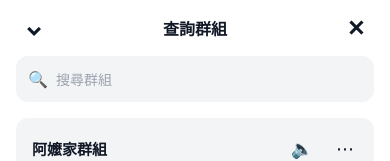
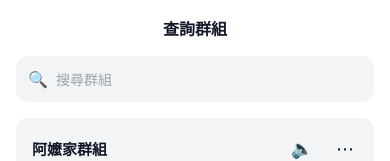
Before and after one commit to abc123936/http, a React Native app: screen /Tabs in a window 390 px wide. Shown: the top 161 px of the page. Built offline with nearby package versions, Linux system fonts and the light colour scheme.

Commit message:
fix web touch

```diff
--- a/screens/ScreenGroupList.tsx
+++ b/screens/ScreenGroupList.tsx
@@ -10,6 +10,7 @@ import {
   TextInput,
   Modal,
   TouchableOpacity,
+  Platform,
 } from "react-native";
 
 type GroupItem = {
@@ -83,25 +84,16 @@ export default function ScreenGroupList({ navigation }: any) {
     navigation.navigate("ReviewMembers", { group: g });
   };
 
-  // Header：群組列表頁的 back/close（這頁通常不用回上一頁，就先提示）
-  const onClose = () => Alert.alert("關閉", "目前已在群組列表頁");
-  const onBack = () => Alert.alert("返回", "目前已在群組列表頁");
-
   const openMembers = (g: GroupItem) => {
     navigation.navigate("MemberList", { group: g });
   };
 
+  // 修改後的 Header：拿掉了左右按鈕，只留標題置中
   const renderHeader = (title: string) => (
     <View style={styles.header}>
-      <Pressable style={styles.headerBtn} onPress={onBack} hitSlop={12}>
-        <Text style={styles.headerIcon}>⌄</Text>
-      </Pressable>
-
-      <Text style={styles.headerTitle}>{title}</Text>
-
-      <Pressable style={styles.headerBtn} onPress={onClose} hitSlop={12}>
-        <Text style={styles.headerIcon}>✕</Text>
-      </Pressable>
+      <View style={styles.headerTitleContainer}>
+        <Text style={styles.headerTitle}>{title}</Text>
+      </View>
     </View>
   );
 
@@ -117,7 +109,11 @@ export default function ScreenGroupList({ navigation }: any) {
             onChangeText={setQuery}
             placeholder="搜尋群組"
             placeholderTextColor="#9ca3af"
-            style={styles.searchInput}
+            // 針對網頁版優化輸入框
+            style={[
+              styles.searchInput,
+              Platform.OS === "web" && ({ outlineStyle: "none" } as any),
+            ]}
             autoCorrect={false}
           />
           {query.length > 0 ? (
@@ -174,7 +170,7 @@ export default function ScreenGroupList({ navigation }: any) {
         onRequestClose={closeMenu}
       >
         <Pressable style={styles.modalBackdrop} onPress={closeMenu}>
-          <View />
+          <View style={{ flex: 1 }} />
         </Pressable>
 
         <View style={styles.sheet}>
@@ -226,16 +222,19 @@ const styles = StyleSheet.create({
     height: 56,
     flexDirection: "row",
     alignItems: "center",
+    justifyContent: "center",
     paddingHorizontal: 12,
   },
-  headerBtn: { width: 44, alignItems: "center", justifyContent: "center" },
-  headerIcon: { fontSize: 22, fontWeight: "900", color: "#111827" },
+  headerTitleContainer: {
+    flex: 1,
+    alignItems: "center",
+    justifyContent: "center",
+  },
   headerTitle: {
-    flex: 1,
-    textAlign: "center",
     fontSize: 16,
     fontWeight: "800",
     color: "#111827",
+    textAlign: "center",
   },
   searchWrap: { paddingHorizontal: 16, paddingBottom: 6 },
   searchBox: {
@@ -248,7 +247,14 @@ const styles = StyleSheet.create({
     gap: 8,
   },
   searchIcon: { fontSize: 16 },
-  searchInput: { flex: 1, fontSize: 14, color: "#111827" },
+  searchInput: {
+    flex: 1,
+    fontSize: 14,
+    color: "#111827",
+    ...Platform.select({
+      web: { cursor: "text" } as any
+    })
+  },
   searchClear: { fontSize: 16, color: "#6b7280", fontWeight: "800" },
   card: {
     height: 60,
--- a/screens/ScreenJoinCreate.tsx
+++ b/screens/ScreenJoinCreate.tsx
@@ -9,15 +9,13 @@ import {
   View,
   ScrollView,
   StatusBar,
+  Platform,
 } from "react-native";
 import * as Clipboard from "expo-clipboard";
-// 1. 引入剛剛建立的 Context
 import { useGroups } from "../context/GroupContext";
 
 type Mode = "create" | "join";
-type TabKey = "home" | "joinCreate" | "profile";
 
-// Group 型別定義建議搬移到 Context 檔案內統一引用
 type Group = {
   id: string;
   name: string;
@@ -25,51 +23,25 @@ type Group = {
 };
 
 export default function ScreenJoinCreate() {
-  // 2. 從 Context 取得資料與方法
-  const { groups, addGroup, joinGroupById } = useGroups();
-
+  const { groups, addGroup } = useGroups();
   const [mode, setMode] = useState<Mode>("create");
-  const [tab, setTab] = useState<TabKey>("joinCreate");
-
-  // Create inputs
   const [groupName, setGroupName] = useState("");
   const [created, setCreated] = useState<Group | null>(null);
-
-  // Join inputs
   const [joinId, setJoinId] = useState("");
 
-  // 3. 利用 Context 的 groups 建立 Map 供快速比對 (用於加入功能)
   const groupMap = useMemo(() => {
     const m = new Map<string, any>();
     groups.forEach((g) => m.set(g.id, g));
     return m;
   }, [groups]);
 
-  const onBack = () => {
-    Alert.alert("返回", "這裡之後可接上一頁（navigation）");
-  };
-
-  const onClose = () => {
-    Alert.alert("關閉", "要關閉此頁面嗎？", [
-      { text: "取消", style: "cancel" },
-      {
-        text: "確定",
-        style: "destructive",
-        onPress: () => console.log("close"),
-      },
-    ]);
-  };
-
-  // 4. 改用 Context 的 addGroup
   const onCreate = async () => {
     const name = groupName.trim();
     if (!name) {
       Alert.alert("請輸入群組名稱");
       return;
     }
-
     try {
-      // 呼叫 Context 的方法，它內部會處理存檔與狀態更新
       const newGroup = await addGroup(name);
       setCreated(newGroup);
       setGroupName("");
@@ -85,76 +57,43 @@ export default function ScreenJoinCreate() {
     Alert.alert("已複製群組 ID", created.id);
   };
 
-  // 5. 改用 Context 的邏輯
   const onJoin = async () => {
     const id = joinId.trim().toUpperCase();
     if (!id) {
       Alert.alert("請輸入群組 ID");
       return;
     }
-
-    // 這裡我們比對 groupMap 是否有這筆資料
     const g = groupMap.get(id);
     if (!g) {
-      Alert.alert(
-        "找不到此群組",
-        "請確認 ID 是否正確，或該群組尚未在本機建立/記錄。",
-      );
+      Alert.alert("找不到此群組", "請確認 ID 是否正確。");
       return;
     }
-
     Alert.alert("已加入", `群組名稱：${g.name}`);
     setJoinId("");
-  };
-
-  const switchMode = (m: Mode) => {
-    setMode(m);
-    setCreated(null);
   };
 
   return (
     <SafeAreaView style={styles.safe}>
       <StatusBar barStyle="dark-content" />
-
-      {/* Header */}
       <View style={styles.header}>
-        <Pressable onPress={onBack} hitSlop={12} style={styles.iconBtn}>
-          <Text style={styles.iconText}>⌄</Text>
-        </Pressable>
-
-        <Text style={styles.headerTitle}>加入 / 創建</Text>
-
-        <Pressable onPress={onClose} hitSlop={12} style={styles.iconBtn}>
-          <Text style={styles.iconText}>✕</Text>
-        </Pressable>
+        <View style={styles.headerTitleContainer}>
+          <Text style={styles.headerTitle}>加入 / 創建</Text>
+        </View>
       </View>
 
       <ScrollView contentContainerStyle={styles.body}>
-        {/* Tabs */}
         <View style={styles.tabs}>
           <Pressable
-            onPress={() => switchMode("create")}
+            onPress={() => { setMode("create"); setCreated(null); }}
             style={[styles.tab, mode === "create" && styles.tabActive]}
           >
-            <Text
-              style={[
-                styles.tabText,
-                mode === "create" && styles.tabTextActive,
-              ]}
-            >
-              創建
-            </Text>
+            <Text style={[styles.tabText, mode === "create" && styles.tabTextActive]}>創建</Text>
           </Pressable>
-
           <Pressable
-            onPress={() => switchMode("join")}
+            onPress={() => { setMode("join"); setCreated(null); }}
             style={[styles.tab, mode === "join" && styles.tabActive]}
           >
-            <Text
-              style={[styles.tabText, mode === "join" && styles.tabTextActive]}
-            >
-              加入
-            </Text>
+            <Text style={[styles.tabText, mode === "join" && styles.tabTextActive]}>加入</Text>
           </Pressable>
         </View>
 
@@ -165,20 +104,14 @@ export default function ScreenJoinCreate() {
               value={groupName}
               onChangeText={setGroupName}
               placeholder="例如：家人群 / 朋友群"
-              style={styles.input}
+              placeholderTextColor="#9ca3af"
+              style={[styles.input, Platform.OS === "web" && ({ outlineStyle: "none" } as any)]}
             />
-
-            <Text style={[styles.label, { marginTop: 14 }]}>
-              群組 ID（創建後固定）
-            </Text>
-
+            <Text style={[styles.label, { marginTop: 14 }]}>群組 ID（創建後固定）</Text>
             <View style={styles.idRow}>
               <View style={[styles.input, styles.idBox]}>
-                <Text style={styles.idText}>
-                  {created?.id ?? "（尚未創建）"}
-                </Text>
+                <Text style={styles.idText}>{created?.id ?? "（尚未創建）"}</Text>
               </View>
-
               <Pressable
                 onPress={onCopyId}
                 style={[styles.copyBtn, !created?.id && styles.copyBtnDisabled]}
@@ -187,7 +120,6 @@ export default function ScreenJoinCreate() {
                 <Text style={styles.copyText}>複製</Text>
               </Pressable>
             </View>
-
             <Pressable onPress={onCreate} style={styles.primaryBtn}>
               <Text style={styles.primaryText}>確認創建</Text>
             </Pressable>
@@ -199,17 +131,13 @@ export default function ScreenJoinCreate() {
               value={joinId}
               onChangeText={setJoinId}
               placeholder="貼上群組 ID"
-              style={styles.input}
+              placeholderTextColor="#9ca3af"
+              style={[styles.input, Platform.OS === "web" && ({ outlineStyle: "none" } as any)]}
               autoCapitalize="characters"
             />
-
             <Pressable onPress={onJoin} style={styles.primaryBtn}>
               <Text style={styles.primaryText}>確認加入</Text>
             </Pressable>
-
-            <Text style={styles.hint}>
-              你輸入的 ID 會與本機記錄比對，找到後即可顯示名稱。
-            </Text>
           </View>
         )}
 
@@ -231,126 +159,29 @@ export default function ScreenJoinCreate() {
 
 const styles = StyleSheet.create({
   safe: { flex: 1, backgroundColor: "#fff" },
-
-  /* Header */
-  header: {
-    height: 54,
-    flexDirection: "row",
-    alignItems: "center",
-    paddingHorizontal: 12,
-  },
-  iconBtn: {
-    width: 40,
-    height: 40,
-    borderRadius: 20,
-    alignItems: "center",
-    justifyContent: "center",
-  },
-  iconText: { fontSize: 20, color: "#111827" },
-  headerTitle: {
-    flex: 1,
-    textAlign: "center",
-    fontSize: 16,
-    fontWeight: "800",
-    color: "#111827",
-  },
-
+  header: { height: 54, flexDirection: "row", alignItems: "center", justifyContent: "center" },
+  headerTitleContainer: { flex: 1, alignItems: "center", justifyContent: "center" },
+  headerTitle: { fontSize: 16, fontWeight: "800", color: "#111827" },
   body: { paddingHorizontal: 14, paddingBottom: 24 },
-
-  /* Tabs */
   tabs: { flexDirection: "row", gap: 10, marginBottom: 10 },
-  tab: {
-    flex: 1,
-    height: 44,
-    borderRadius: 12,
-    backgroundColor: "#f3f4f6",
-    alignItems: "center",
-    justifyContent: "center",
-  },
+  tab: { flex: 1, height: 44, borderRadius: 12, backgroundColor: "#f3f4f6", alignItems: "center", justifyContent: "center" },
   tabActive: { backgroundColor: "#111827" },
   tabText: { fontSize: 14, fontWeight: "800", color: "#111827" },
   tabTextActive: { color: "#fff" },
-
-  /* Card */
   card: { backgroundColor: "#f3f4f6", borderRadius: 14, padding: 14 },
-
   label: { fontSize: 13, fontWeight: "800", color: "#111827", marginBottom: 8 },
-  input: {
-    height: 52,
-    borderRadius: 12,
-    backgroundColor: "#e5e7eb",
-    paddingHorizontal: 12,
-    fontSize: 15,
-    color: "#111827",
-  },
-
+  input: { height: 52, borderRadius: 12, backgroundColor: "#e5e7eb", paddingHorizontal: 12, fontSize: 15, color: "#111827", ...Platform.select({ web: { cursor: "text" } as any }) },
   idRow: { flexDirection: "row", alignItems: "center", gap: 10 },
   idBox: { flex: 1, justifyContent: "center" },
   idText: { fontSize: 14, fontWeight: "800", color: "#111827" },
-
-  copyBtn: {
-    height: 52,
-    paddingHorizontal: 14,
-    borderRadius: 12,
-    backgroundColor: "#111827",
-    alignItems: "center",
-    justifyContent: "center",
-  },
+  copyBtn: { height: 52, paddingHorizontal: 14, borderRadius: 12, backgroundColor: "#111827", alignItems: "center", justifyContent: "center" },
   copyBtnDisabled: { backgroundColor: "#9ca3af" },
   copyText: { color: "#fff", fontWeight: "900" },
-
-  primaryBtn: {
-    marginTop: 14,
-    height: 52,
-    borderRadius: 12,
-    backgroundColor: "#111827",
-    alignItems: "center",
-    justifyContent: "center",
-  },
+  primaryBtn: { marginTop: 14, height: 52, borderRadius: 12, backgroundColor: "#111827", alignItems: "center", justifyContent: "center" },
   primaryText: { color: "#fff", fontSize: 15, fontWeight: "900" },
-
-  hint: { marginTop: 12, fontSize: 12, lineHeight: 18, color: "#6b7280" },
-
-  listTitle: {
-    marginTop: 16,
-    marginBottom: 10,
-    fontSize: 13,
-    fontWeight: "900",
-    color: "#111827",
-  },
+  listTitle: { marginTop: 16, marginBottom: 10, fontSize: 13, fontWeight: "900", color: "#111827" },
   empty: { fontSize: 12, color: "#6b7280" },
-
-  groupRow: {
-    padding: 12,
-    borderRadius: 12,
-    backgroundColor: "#fff",
-    borderWidth: 1,
-    borderColor: "#e5e7eb",
-    marginBottom: 10,
-  },
+  groupRow: { padding: 12, borderRadius: 12, backgroundColor: "#fff", borderWidth: 1, borderColor: "#e5e7eb", marginBottom: 10 },
   groupName: { fontSize: 14, fontWeight: "900", color: "#111827" },
   groupId: { marginTop: 4, fontSize: 12, fontWeight: "700", color: "#6b7280" },
-
-  /* Bottom Nav */
-  nav: {
-    height: 72,
-    borderTopWidth: 1,
-    borderTopColor: "#e5e7eb",
-    flexDirection: "row",
-    backgroundColor: "#ffffff",
-  },
-  navItem: { flex: 1, alignItems: "center", justifyContent: "center", gap: 6 },
-  navIconCircle: {
-    width: 34,
-    height: 34,
-    borderRadius: 17,
-    backgroundColor: "#e5e7eb", // 灰色圓圈
-    alignItems: "center",
-    justifyContent: "center",
-  },
-  navIconCircleActive: { backgroundColor: "#111827" },
-  navIconText: { fontSize: 16, color: "#111827", fontWeight: "900" },
-  navIconTextActive: { color: "#ffffff" },
-  navText: { fontSize: 12, fontWeight: "900", color: "#6b7280" },
-  navTextActive: { color: "#111827" },
 });
--- a/screens/ScreenMe.tsx
+++ b/screens/ScreenMe.tsx
@@ -8,27 +8,17 @@ import {
   Pressable,
   ScrollView,
   TextInput,
+  Platform,
 } from "react-native";
 
-type TabKey = "home" | "join_create" | "profile";
-
 export default function ScreenMe() {
-  // 假資料：之後接你真的資料
+  // 假資料
   const lineId = "XXXX-XXXX";
 
   const [nickname, setNickname] = React.useState("使用者暱稱");
-  const [showId, setShowId] = React.useState(true); // 顯示 ID
-  const [notificationsOff, setNotificationsOff] = React.useState(false); // 是否關閉通知（true=關閉）
-  const [showId2, setShowId2] = React.useState(true); // 是否顯示 ID（你要求再一個圈叉）
-
-  const [tab, setTab] = React.useState<TabKey>("profile");
-
-  const onBack = () => Alert.alert("返回", "這裡之後可接上一頁");
-  const onClose = () =>
-    Alert.alert("關閉", "要關閉此頁面嗎？", [
-      { text: "取消", style: "cancel" },
-      { text: "確定", style: "destructive" },
-    ]);
+  const [showId, setShowId] = React.useState(true);
+  const [notificationsOff, setNotificationsOff] = React.useState(false);
+  const [showId2, setShowId2] = React.useState(true);
 
   const onChangeAvatar = () => {
     Alert.alert("修改頭像", "這裡之後可接相簿/相機選擇（先保留灰色圓圈）");
@@ -36,21 +26,15 @@ export default function ScreenMe() {
 
   return (
     <SafeAreaView style={styles.safe}>
-      {/* Header */}
+      {/* Header - 已移除左右圖示並置中 */}
       <View style={styles.header}>
-        <Pressable onPress={onBack} hitSlop={12} style={styles.iconBtn}>
-          <Text style={styles.iconText}>⌄</Text>
-        </Pressable>
-
-        <Text style={styles.headerTitle}>個人設定</Text>
-
-        <Pressable onPress={onClose} hitSlop={12} style={styles.iconBtn}>
-          <Text style={styles.iconText}>✕</Text>
-        </Pressable>
+        <View style={styles.headerTitleContainer}>
+          <Text style={styles.headerTitle}>個人設定</Text>
+        </View>
       </View>
 
       <ScrollView contentContainerStyle={styles.content}>
-        {/* 1) 修改頭像（點一下） */}
+        {/* 1) 修改頭像 */}
         <Pressable onPress={onChangeAvatar} style={styles.row}>
           <View style={styles.left}>
             <View style={styles.avatarCircle} />
@@ -61,15 +45,19 @@ export default function ScreenMe() {
 
         <View style={styles.divider} />
 
-        {/* 2) 修改暱稱（輸入框） */}
+        {/* 2) 修改暱稱 */}
         <View style={styles.row}>
           <Text style={styles.rowLabel}>修改暱稱</Text>
         </View>
         <TextInput
           value={nickname}
           onChangeText={setNickname}
-          style={styles.input}
+          style={[
+            styles.input,
+            Platform.OS === "web" && ({ outlineStyle: "none" } as any),
+          ]}
           placeholder="輸入暱稱"
+          placeholderTextColor="#9ca3af"
         />
 
         <View style={styles.divider} />
@@ -87,7 +75,7 @@ export default function ScreenMe() {
 
         <View style={styles.divider} />
 
-        {/* 4) 是否關閉通知（圈圈/叉叉） */}
+        {/* 4) 是否關閉通知 */}
         <View style={styles.row}>
           <Text style={styles.rowLabel}>是否關閉通知</Text>
           <OX value={notificationsOff} onChange={setNotificationsOff} />
@@ -98,7 +86,7 @@ export default function ScreenMe() {
 
         <View style={styles.divider} />
 
-        {/* 5) 是否顯示 ID（圈圈/叉叉） */}
+        {/* 5) 是否顯示 ID */}
         <View style={styles.row}>
           <Text style={styles.rowLabel}>是否顯示 ID</Text>
           <OX value={showId2} onChange={setShowId2} />
@@ -138,25 +126,6 @@ function OX({
   );
 }
 
-function NavItem({
-  icon,
-  label,
-  active,
-  onPress,
-}: {
-  icon: string;
-  label: string;
-  active: boolean;
-  onPress: () => void;
-}) {
-  return (
-    <Pressable onPress={onPress} style={styles.navItem}>
-      <Text style={[styles.navIcon, active && styles.navActive]}>{icon}</Text>
-      <Text style={[styles.navText, active && styles.navActive]}>{label}</Text>
-    </Pressable>
-  );
-}
-
 const styles = StyleSheet.create({
   safe: { flex: 1, backgroundColor: "#fff" },
 
@@ -164,22 +133,18 @@ const styles = StyleSheet.create({
     height: 54,
     flexDirection: "row",
     alignItems: "center",
-    paddingHorizontal: 12,
+    justifyContent: "center",
   },
-  iconBtn: {
-    width: 40,
-    height: 40,
-    borderRadius: 20,
+  headerTitleContainer: {
+    flex: 1,
     alignItems: "center",
     justifyContent: "center",
   },
-  iconText: { fontSize: 20, color: "#111827" },
   headerTitle: {
-    flex: 1,
-    textAlign: "center",
     fontSize: 16,
     fontWeight: "900",
     color: "#111827",
+    textAlign: "center",
   },
 
   content: {
@@ -215,6 +180,9 @@ const styles = StyleSheet.create({
     fontSize: 16,
     color: "#111827",
     marginBottom: 10,
+    ...Platform.select({
+      web: { cursor: "text" } as any,
+    }),
   },
 
   hint: {
@@ -244,16 +212,4 @@ const styles = StyleSheet.create({
   oxBtnActive: { backgroundColor: "#111827" },
   oxText: { fontSize: 18, fontWeight: "900", color: "#111827" },
   oxTextActive: { color: "#fff" },
-
-  nav: {
-    height: 62,
-    borderTopWidth: 1,
-    borderTopColor: "#e5e7eb",
-    flexDirection: "row",
-    backgroundColor: "#fff",
-  },
-  navItem: { flex: 1, alignItems: "center", justifyContent: "center", gap: 2 },
-  navIcon: { fontSize: 18, color: "#6b7280" },
-  navText: { fontSize: 12, fontWeight: "900", color: "#6b7280" },
-  navActive: { color: "#111827" },
 });
--- a/screens/ScreenMemberList.tsx
+++ b/screens/ScreenMemberList.tsx
@@ -18,11 +18,6 @@ type Member = {
 
 export default function ScreenMemberList({ navigation, route }: any) {
   const g: GroupItem = route.params.group;
-  const [tab] = useState<"home" | "join" | "me">("home"); // 你如果不需要可刪
-
-  const openMembers = (g: GroupItem) => {
-    navigation.navigate("MemberList", { group: g });
-  };
 
   const members: Member[] = useMemo(
     () => [
@@ -35,20 +30,14 @@ export default function ScreenMemberList({ navigation, route }: any) {
     [],
   );
 
-  const onClose = () => navigation.goBack();
   const onBack = () => navigation.goBack();
 
   return (
     <SafeAreaView style={styles.safe}>
+      {/* Header - 左右按鈕已移除，標題置中 */}
       <View style={styles.header}>
-        <Pressable style={styles.headerBtn} onPress={onBack} hitSlop={12}>
-          <Text style={styles.headerIcon}>⌄</Text>
-        </Pressable>
-
-        <Text style={styles.headerTitle}>{g.name}</Text>
-
-        <Pressable style={styles.headerBtn} onPress={onClose} hitSlop={12}>
-          <Text style={styles.headerIcon}>✕</Text>
+        <Pressable style={styles.headerTitleContainer} onPress={onBack}>
+          <Text style={styles.headerTitle}>{g.name}</Text>
         </Pressable>
       </View>
 
@@ -78,7 +67,6 @@ export default function ScreenMemberList({ navigation, route }: any) {
           </View>
         )}
       />
-      {/* 注意：不要在這裡放底部 nav，Tabs 會統一顯示 */}
     </SafeAreaView>
   );
 }
@@ -89,12 +77,15 @@ const styles = StyleSheet.create({
     height: 56,
     flexDirection: "row",
     alignItems: "center",
+    justifyContent: "center",
     paddingHorizontal: 12,
   },
-  headerBtn: { width: 44, alignItems: "center", justifyContent: "center" },
-  headerIcon: { fontSize: 22, fontWeight: "900", color: "#111827" },
+  headerTitleContainer: {
+    flex: 1,
+    alignItems: "center",
+    justifyContent: "center",
+  },
   headerTitle: {
-    flex: 1,
     textAlign: "center",
     fontSize: 16,
     fontWeight: "800",
```
